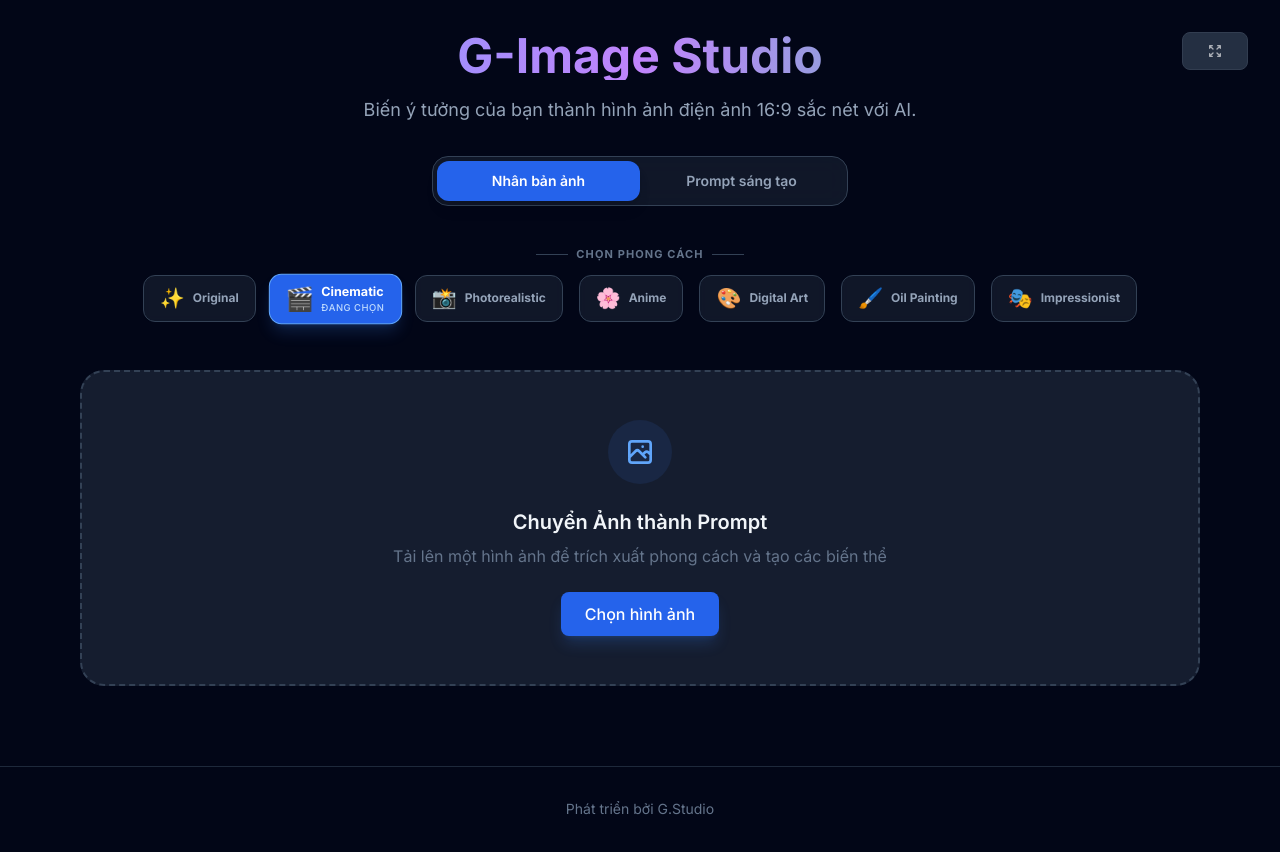
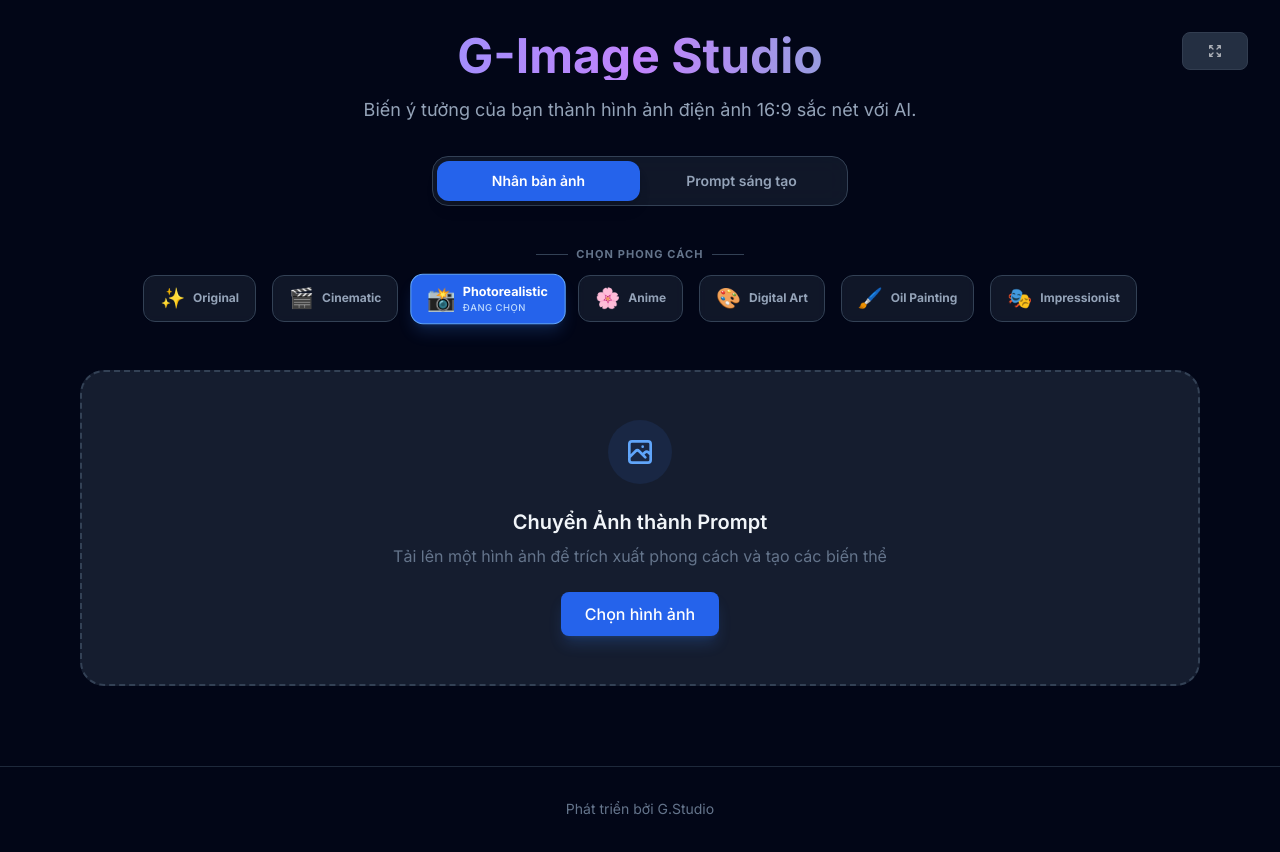
Before and after one commit to kyuc384/gsimage, a React (Vite) app: page / in a window 1280 px wide. Shown: the top 852 px of the page. Built offline with nearby package versions, Linux system fonts and the light colour scheme.

Commit message:
Update App.tsx

```diff
--- a/App.tsx
+++ b/App.tsx
@@ -11,7 +11,7 @@ const App: React.FC = () => {
     imageZoom: 1,
     extractedPrompt: '',
     manualPrompt: '',
-    selectedStyleId: 'cinematic',
+    selectedStyleId: 'photorealistic',
     variants: [],
     status: AppStatus.IDLE,
     error: null,
```
